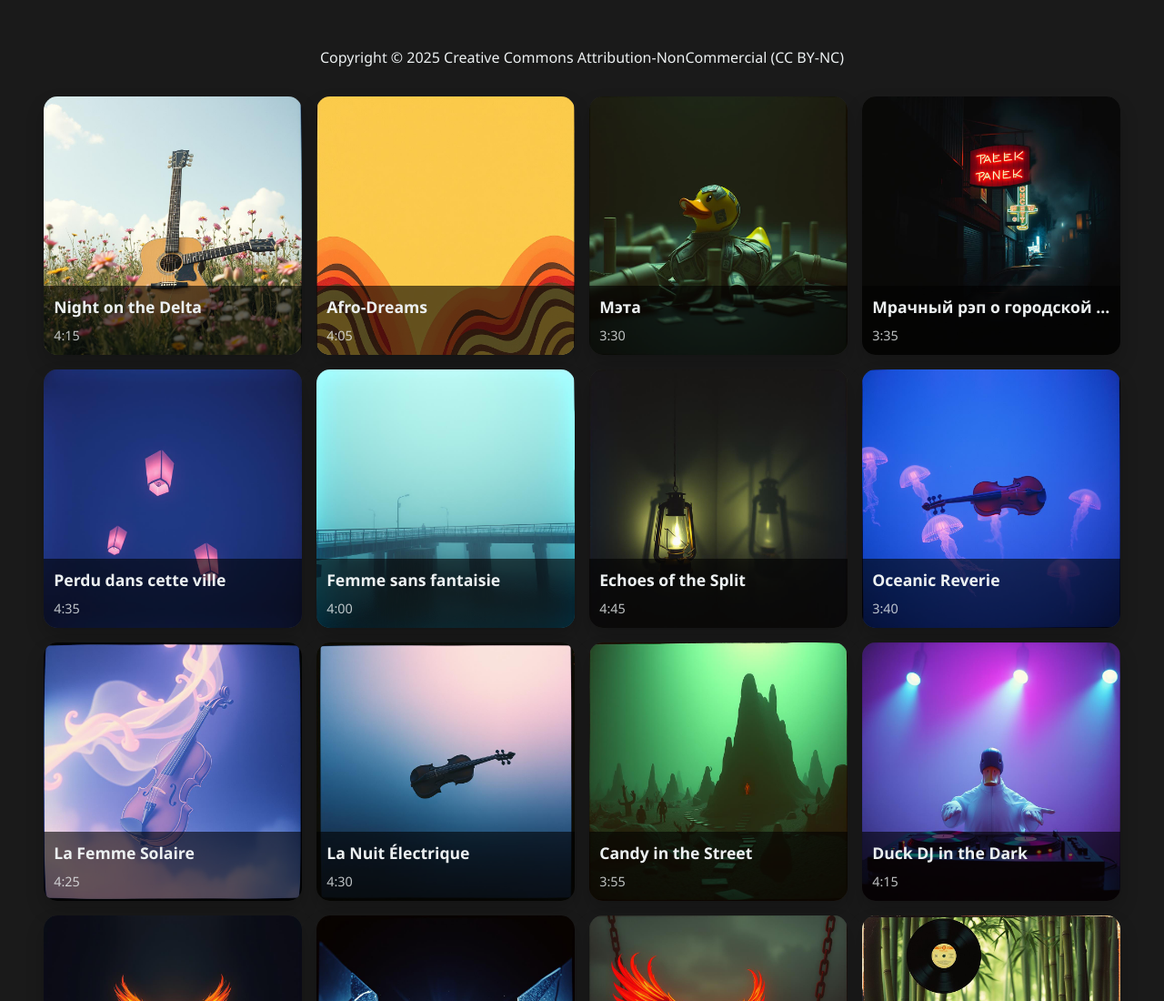
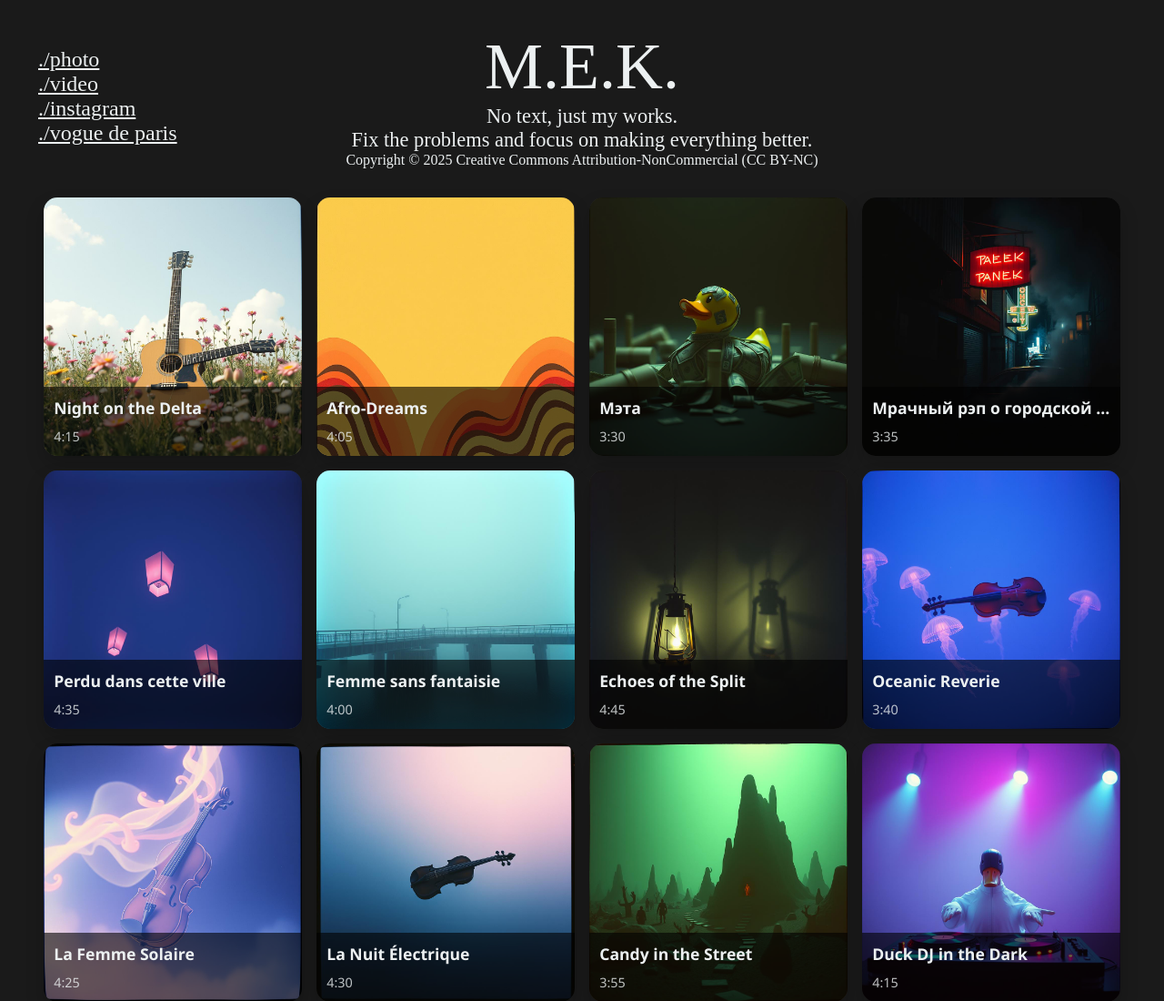
Before and after one commit to hams-i/web-vafe, a plain HTML site: page songs/index.html in a window 1280 px wide. Shown: the top 1100 px of the page at 91% size. Drawn offline with Linux system fonts and the light colour scheme; a web font is replaced by a local one.

Commit message:
added MEK

```diff
--- a/songs/index.html
+++ b/songs/index.html
@@ -20,17 +20,25 @@
     <link rel="stylesheet" href="https://cdnjs.cloudflare.com/ajax/libs/font-awesome/6.5.1/css/all.min.css">
     <link rel="stylesheet" href="style.min.css">
     <link rel="icon" type="image/x-icon" href="/images/favicon.ico">
+    <link href="https://fonts.googleapis.com/icon?family=Material+Icons" rel="stylesheet">
 </head>
 <body>
-    <div class="copy-right" style="text-align: center; margin-top: 20px;">
-        <p>Copyright &copy; 2025 Creative Commons Attribution-NonCommercial (CC BY-NC)
-        </p>
+    <div class="top-container">
+        <span class="home btn">
+            <a href="/photo/">./photo</a><br>
+            <a href="/video">./video</a><br>
+            <a href="/photo/instagram">./instagram</a><br>
+            <a href="/voguedeparis/">./vogue de paris</a>
+        </span>
+    </div>
+    <div class="top-text">
+        <div class="the-title">M.E.K.</div>
+        <div class="second-title">No text, just my works.</div>
+        <div class="second-title">Fix the problems and focus on making everything better.</div>
+        <p>Copyright &copy; 2025 Creative Commons Attribution-NonCommercial (CC BY-NC)</p>
     </div>
     <div class="container">
-        <div class="songs-grid">
-            <!-- Songs will be dynamically added here -->
-
-        </div>
+        <div class="songs-grid"></div>
     </div>
 
     <div class="player-container" style="display: none;">
--- a/songs/style.scss
+++ b/songs/style.scss
@@ -542,3 +542,67 @@ body {
         }
     }
 }
+
+.top-text {
+    width: 100%;
+    font-family: 'season';
+    text-align: center;
+    position: relative;
+
+    .the-title{
+        font-size: 4.5rem;
+    }
+    .second-title {
+        font-size: 1.4rem;
+    }
+}
+
+.top-container {
+    position: fixed;
+    margin-top: 10px;
+    width: 100%;
+    display: flex;
+    align-items: flex-start;
+    justify-content: space-between;
+    padding: 10px;
+    font-size: 1.5rem;
+    font-family: 'Halyard Display';
+    user-select: none;
+    z-index: 7;
+
+    span {
+        a {
+            color: var(--text-color);
+        }
+        color: var(--text-color);
+        cursor: pointer;
+    }
+}
+@media screen and (max-width: 1140px) {
+    .top-container {
+        padding: 0 20px;
+    }
+}
+
+@media screen and (max-width: 850px) {
+    .the-title{
+        font-size: 3.5rem !important;
+    }
+    .top-container{
+        padding: 0 5px;
+    }
+}
+@media screen and (max-width: 560px) {
+    .top-container{
+        font-size: 1rem;
+    }
+}
+
+@font-face {
+    font-family: 'season';
+    src: url('https://cdn.prod.website-files.com/6438535c1aabe62f2f5d5d86/65df136de065c3584e60266c_the-season.woff2') format('woff2');
+    font-weight: 400;
+
+    font-style: normal;
+    font-display: swap;
+}
```
Also changed, not shown: songs/style.min.css.
